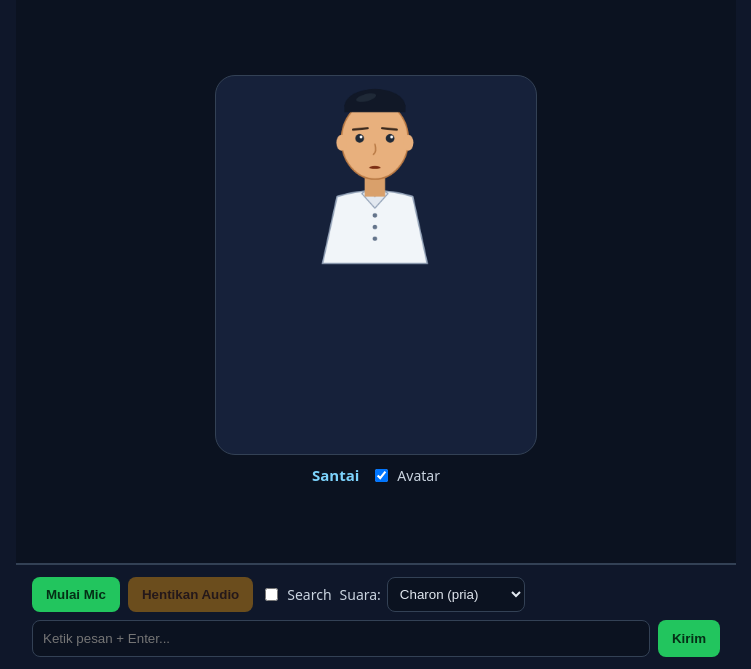
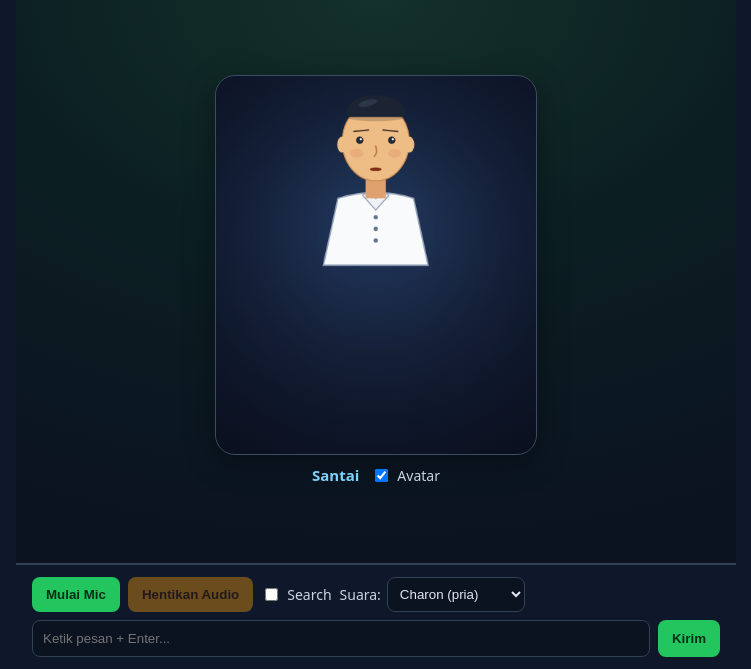
Before and after one commit to alirohmat/live-bot, a plain HTML site: page static/index.html in a window 1280 px wide. Shown: the part 131-800 px from the top of the page, without its empty margins (264-1015 px from the left). Drawn offline with Linux system fonts and the light colour scheme.

Commit message:
Avatar nyaman: proporsi lembut + gerak kalem + latar gradient

```diff
--- a/static/app.js
+++ b/static/app.js
@@ -102,28 +102,33 @@ function drawSantri(now) {
     setAvatarMode("idle");
   }
   const speaking = avatarMode === "speaking";
-  // napas dada + angguk hidup, beda fase idle vs speaking
-  const breath = Math.sin(t * 1.6) * 2.5;
-  const bob = Math.sin(t * 2.2) * 2 + (speaking ? Math.sin(t * 7.3) * 2.5 + Math.sin(t * 13.7) * 1 : Math.sin(t * 0.9) * 1.2);
-  const sway = Math.sin(t * 0.8) * 2;
+  // gerak kalem: napas halus, angguk kecil, beda fase idle vs speaking
+  const breath = Math.sin(t * 1.4) * 1.8;
+  const bob = Math.sin(t * 1.8) * 1.2 + (speaking ? Math.sin(t * 6.5) * 1.5 + Math.sin(t * 11.3) * 0.6 : Math.sin(t * 0.8) * 0.8);
+  const sway = Math.sin(t * 0.7) * 1;
   const browLift = speaking ? Math.min(3, avatarMouth * 6) : 0;
-  if (avatarBlinkAt === 0) avatarBlinkAt = t + 2 + Math.random() * 2;
+  if (avatarBlinkAt === 0) avatarBlinkAt = t + 3 + Math.random() * 3;
   let blink = 0;
   if (t >= avatarBlinkAt) {
     blink = 1;
-    if (t > avatarBlinkAt + 0.15) avatarBlinkAt = t + 2.5 + Math.random() * 2.5;
+    if (t > avatarBlinkAt + 0.12) avatarBlinkAt = t + 3 + Math.random() * 3;
   }
   ctx.clearRect(0, 0, W, H);
+  const vg = ctx.createRadialGradient(W/2, H*0.42, H*0.15, W/2, H*0.5, H*0.62);
+  vg.addColorStop(0, "rgba(0,0,0,0)");
+  vg.addColorStop(1, "rgba(4,8,18,0.35)");
+  ctx.fillStyle = vg;
+  ctx.fillRect(0, 0, W, H);
   ctx.save();
   ctx.translate(W / 2 + sway, 128 + bob + breath * 0.4);
-  // badan: baju koko putih
-  ctx.fillStyle = "#f1f5f9";
+  // badan: koko putih hangat + bayangan lembut
+  ctx.fillStyle = "#f8fafc";
   ctx.beginPath();
   ctx.moveTo(-72, 132); ctx.lineTo(-52, 40); ctx.quadraticCurveTo(0, 24, 52, 40);
   ctx.lineTo(72, 132); ctx.closePath(); ctx.fill();
   ctx.strokeStyle = "#94a3b8"; ctx.lineWidth = 2; ctx.stroke();
-  // kerah koko
-  ctx.fillStyle = "#e2e8f0";
+  // kerah koko + bayangan bawah kerah
+  ctx.fillStyle = "#eef2f7";
   ctx.beginPath();
   ctx.moveTo(-18, 36); ctx.lineTo(0, 56); ctx.lineTo(18, 36);
   ctx.lineTo(10, 30); ctx.lineTo(0, 40); ctx.lineTo(-10, 30); ctx.closePath(); ctx.fill();
@@ -132,24 +137,30 @@ function drawSantri(now) {
   ctx.fillStyle = "#64748b";
   [66, 82, 98].forEach((y) => { ctx.beginPath(); ctx.arc(0, y, 3, 0, 7); ctx.fill(); });
   // leher
-  ctx.fillStyle = "#d9a06b";
+  ctx.fillStyle = "#dfa26e";
   ctx.fillRect(-14, 14, 28, 26);
-  // kepala
-  ctx.fillStyle = "#e8b07d";
+  // kepala: kulit teduh, outline tipis senada
+  ctx.fillStyle = "#eebd85";
   ctx.beginPath(); ctx.ellipse(0, -38, 46, 54, 0, 0, 7); ctx.fill();
-  ctx.strokeStyle = "#b97a45"; ctx.lineWidth = 2; ctx.stroke();
+  ctx.strokeStyle = "#c98d54"; ctx.lineWidth = 1.5; ctx.stroke();
+  // pipi semburat tipis
+  ctx.fillStyle = "rgba(224,122,95,0.25)";
+  ctx.beginPath(); ctx.ellipse(-26, -22, 9, 6, 0, 0, 7); ctx.fill();
+  ctx.beginPath(); ctx.ellipse(26, -22, 9, 6, 0, 0, 7); ctx.fill();
   // telinga
-  ctx.fillStyle = "#e8b07d";
+  ctx.fillStyle = "#eebd85";
   ctx.beginPath(); ctx.ellipse(-46, -34, 7, 11, 0, 0, 7); ctx.fill();
   ctx.beginPath(); ctx.ellipse(46, -34, 7, 11, 0, 0, 7); ctx.fill();
-  // peci hitam
-  ctx.fillStyle = "#111827";
-  ctx.beginPath(); ctx.ellipse(0, -84, 42, 24, 0, Math.PI, 0); ctx.fill();
-  ctx.fillRect(-42, -86, 84, 10);
-  ctx.fillStyle = "#1f2937";
-  ctx.beginPath(); ctx.ellipse(-12, -96, 14, 5, -0.25, 0, 7); ctx.fill();
+  // peci pas: duduk rendah, highlight + bayangan bawah
+  ctx.fillStyle = "rgba(0,0,0,0.18)";
+  ctx.beginPath(); ctx.ellipse(0, -72, 40, 6, 0, 0, 7); ctx.fill();
+  ctx.fillStyle = "#1c2433";
+  ctx.beginPath(); ctx.ellipse(0, -80, 40, 22, 0, Math.PI, 0); ctx.fill();
+  ctx.fillRect(-40, -82, 80, 10);
+  ctx.fillStyle = "#2b3648";
+  ctx.beginPath(); ctx.ellipse(-11, -91, 13, 4.5, -0.25, 0, 7); ctx.fill();
   // alis (naik saat bicara)
-  ctx.strokeStyle = "#3b2a1e"; ctx.lineWidth = 3; ctx.lineCap = "round";
+  ctx.strokeStyle = "#4a3527"; ctx.lineWidth = 2; ctx.lineCap = "round";
   ctx.beginPath(); ctx.moveTo(-30, -52 - browLift); ctx.lineTo(-10, -54 - browLift); ctx.stroke();
   ctx.beginPath(); ctx.moveTo(10, -54 - browLift); ctx.lineTo(30, -52 - browLift); ctx.stroke();
   // mata (blink = garis)
@@ -158,12 +169,12 @@ function drawSantri(now) {
     ctx.beginPath(); ctx.moveTo(-30, -40); ctx.lineTo(-12, -40); ctx.stroke();
     ctx.beginPath(); ctx.moveTo(12, -40); ctx.lineTo(30, -40); ctx.stroke();
   } else {
-    ctx.fillStyle = "#1f2937";
-    ctx.beginPath(); ctx.arc(-21, -40, 6, 0, 7); ctx.fill();
-    ctx.beginPath(); ctx.arc(21, -40, 6, 0, 7); ctx.fill();
+    ctx.fillStyle = "#232a35";
+    ctx.beginPath(); ctx.arc(-22, -40, 5, 0, 7); ctx.fill();
+    ctx.beginPath(); ctx.arc(22, -40, 5, 0, 7); ctx.fill();
     ctx.fillStyle = "#fff";
-    ctx.beginPath(); ctx.arc(-19, -42, 2, 0, 7); ctx.fill();
-    ctx.beginPath(); ctx.arc(23, -42, 2, 0, 7); ctx.fill();
+    ctx.beginPath(); ctx.arc(-20.5, -41.5, 1.6, 0, 7); ctx.fill();
+    ctx.beginPath(); ctx.arc(23.5, -41.5, 1.6, 0, 7); ctx.fill();
   }
   // hidung
   ctx.strokeStyle = "#b97a45"; ctx.lineWidth = 2;
@@ -171,7 +182,7 @@ function drawSantri(now) {
   // mulut 3 bentuk: tutup / setengah / buka, gigi atas saat buka lebar
   const open = Math.min(1, Math.max(0, avatarMouth));
   const mw = 8 + open * 5;
-  const mh = open < 0.25 ? 2 + open * 6 : open < 0.6 ? 3.5 + open * 10 : 6 + open * 9;
+  const mh = open < 0.25 ? 2.5 + open * 5 : open < 0.6 ? 3.7 + open * 9 : 6 + open * 9;
   ctx.fillStyle = "#7c2d12";
   ctx.beginPath(); ctx.ellipse(0, 0, mw, mh, 0, 0, 7); ctx.fill();
   if (open > 0.45) {
--- a/static/style.css
+++ b/static/style.css
@@ -24,9 +24,9 @@ button:disabled { opacity: 0.4; cursor: default; }
 .tab.active { background: #22c55e; color: #052e16; }
 body[data-tab="avatar"] #log { display: none; }
 body[data-tab="text"] #avatarPanel { display: none; }
-#avatarPanel { display: flex; flex-direction: column; align-items: center; gap: 10px; padding: 12px 16px; border-bottom: 1px solid #334155; background: #0b1220; overflow-y: auto; }
+#avatarPanel { display: flex; flex-direction: column; align-items: center; gap: 10px; padding: 16px; border-bottom: 1px solid #334155; background: radial-gradient(120% 100% at 50% 0%, #14312a 0%, #0b1f22 45%, #0b1220 100%); overflow-y: auto; }
 #avatarPanel.hidden { display: none; }
-#avatar { width: min(78vw, 320px); height: auto; aspect-ratio: 440 / 520; border-radius: 20px; background: #16213a; border: 1px solid #334155; }
+#avatar { width: min(78vw, 320px); height: auto; aspect-ratio: 440 / 520; border-radius: 20px; background: radial-gradient(90% 70% at 50% 38%, #20365a 0%, #16213a 60%, #0e1628 100%); border: 1px solid #3b4c63; box-shadow: 0 8px 30px rgba(0,0,0,0.35); }
 .avatar-meta { display: flex; align-items: center; gap: 12px; }
 #avatarState { font-size: 15px; color: #7dd3fc; font-weight: 600; }
 #avatarPanel { flex: 1; justify-content: center; }
```
